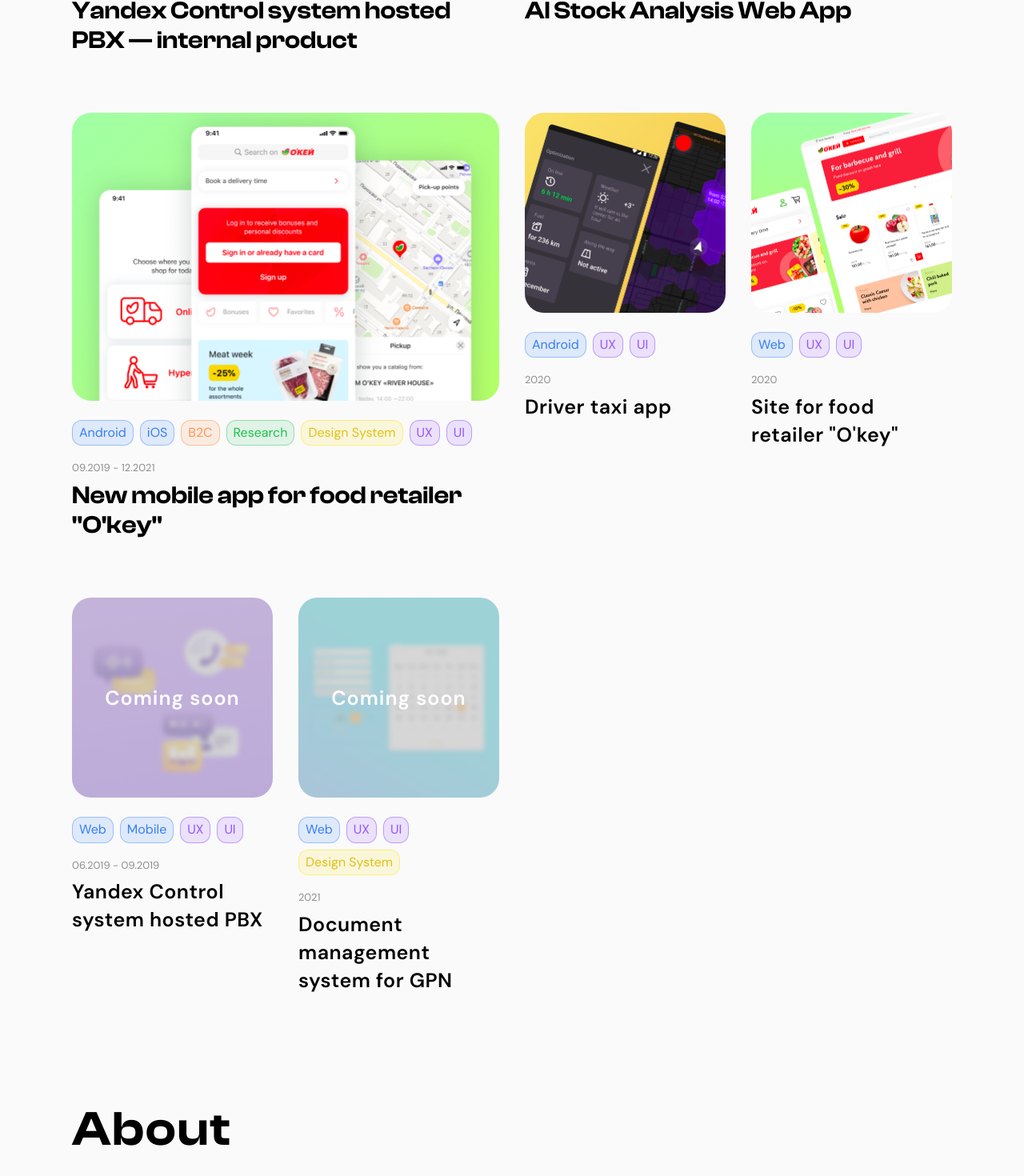
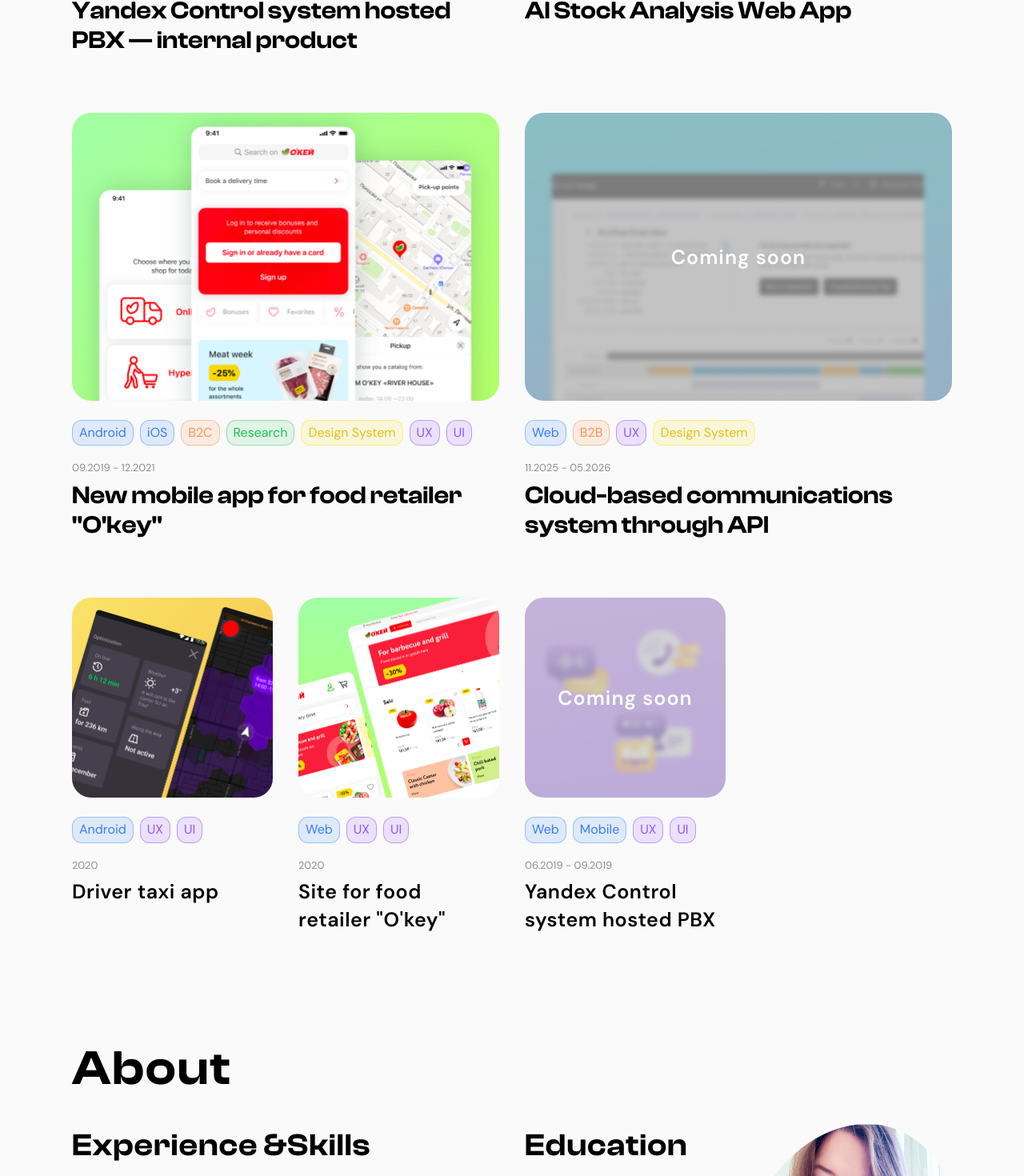
Before and after one commit to a123poly-dev/portfolio, a React (Vite) app in the folder app/: page / in a window 1280 px wide. Shown: the part 1716-3186 px from the top of the page at 80% size. Built offline with nearby package versions, Linux system fonts and the light colour scheme.

Commit message:
coming soon
add + 1 comingsoon case, css

```diff
--- a/app/src/components/WorkCard/WorkCard.module.scss
+++ b/app/src/components/WorkCard/WorkCard.module.scss
@@ -88,6 +88,15 @@
   background-size: cover, auto;
 }
 
+.VCover {
+  background-image:
+    url("./assets/CS_3.png"), linear-gradient(135deg, #b98eff, #a073ff);
+  background-position:
+    50%,
+    0 0;
+  background-size: cover, auto;
+}
+
 .gpnCover {
   background-image:
     url("./assets/CS_2.png"), linear-gradient(138deg, #65edff, #7ec1ff);
--- a/app/src/components/WorkCard/WorkCard.tsx
+++ b/app/src/components/WorkCard/WorkCard.tsx
@@ -16,6 +16,7 @@ const coverClassMap: Record<string, string> = {
   pbxyaCover: styles.pbxyaCover,
   gpnCover: styles.gpnCover,
   aiCover: styles.aiCover,
+  VCover: styles.VCover,
 }
 
 type TWorkCardProps = {
--- a/app/src/components/WorksGrid/works-data.ts
+++ b/app/src/components/WorksGrid/works-data.ts
@@ -85,6 +85,23 @@ export const projects: TProject[] = [
     size: "medium",
   },
 
+    {
+    id: "voiceSaaS",
+    title: "Cloud-based communications system through API",
+    date: "11.2025 - 05.2026",
+    tags: [
+      { label: "Web", color: "blue" },
+      { label: "B2B", color: "orange" },
+      { label: "UX", color: "purple" },
+      { label: "Design System", color: "yellow" },
+    ],
+    coverClass: "VCover",
+    link: "",
+    size: "medium",
+    comingSoon: true,
+  },
+
+
   {
     id: "taxi",
     title: "Driver taxi app",
@@ -111,6 +128,7 @@ export const projects: TProject[] = [
     link: "/okey-site",
     size: "small",
   },
+
   {
     id: "pbx-ya",
     title: "Yandex Control system hosted PBX",
@@ -126,19 +144,19 @@ export const projects: TProject[] = [
     size: "small",
     comingSoon: true,
   },
-  {
-    id: "gpn",
-    title: "Document management system for GPN",
-    date: "2021",
-    tags: [
-      { label: "Web", color: "blue" },
-      { label: "UX", color: "purple" },
-      { label: "UI", color: "purple" },
-      { label: "Design System", color: "yellow" },
-    ],
-    coverClass: "gpnCover",
-    link: "",
-    size: "small",
-    comingSoon: true,
-  },
+//   {
+//     id: "gpn",
+//     title: "Document management system for GPN",
+//     date: "2021",
+//     tags: [
+//       { label: "Web", color: "blue" },
+//       { label: "UX", color: "purple" },
+//       { label: "UI", color: "purple" },
+//       { label: "Design System", color: "yellow" },
+//     ],
+//     coverClass: "gpnCover",
+//     link: "",
+//     size: "small",
+//     comingSoon: true,
+//   },
 ]
```
Also changed, not shown: app/src/components/WorkCard/assets/CS_3.png (added).
